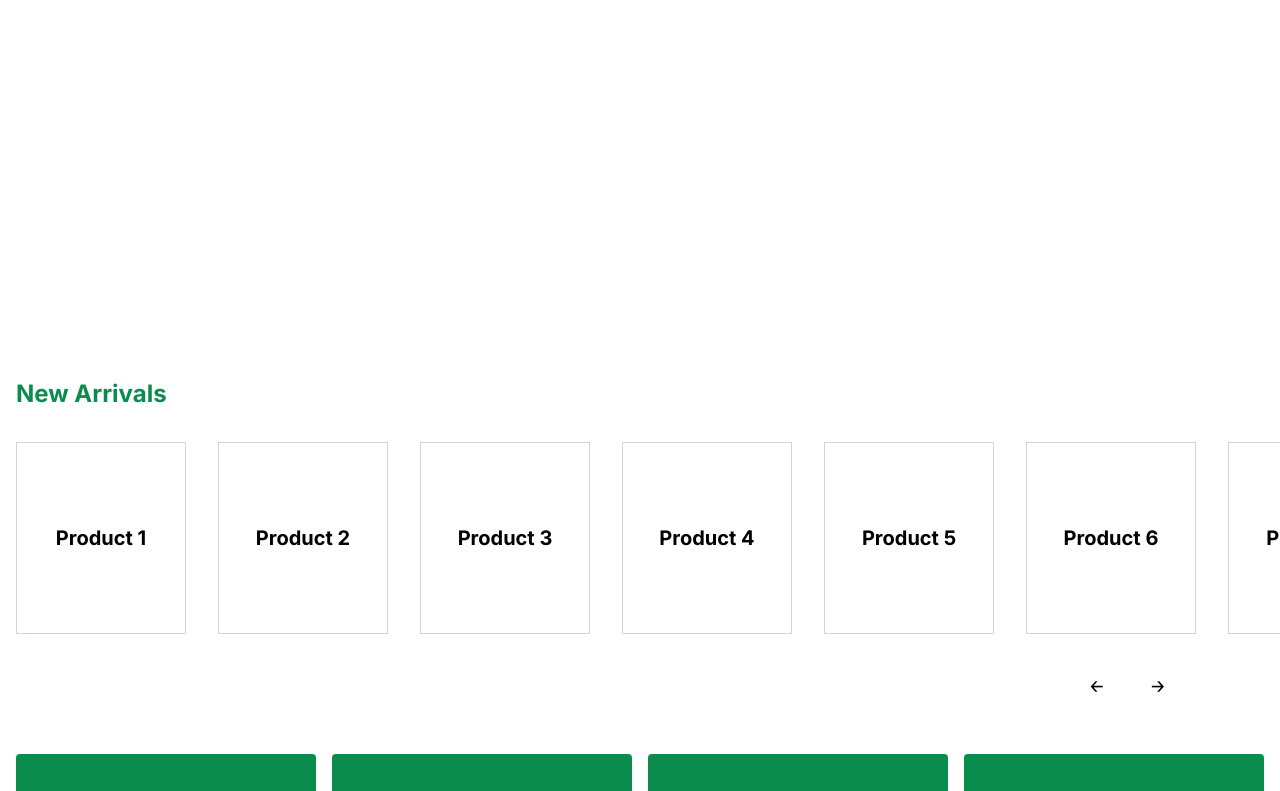
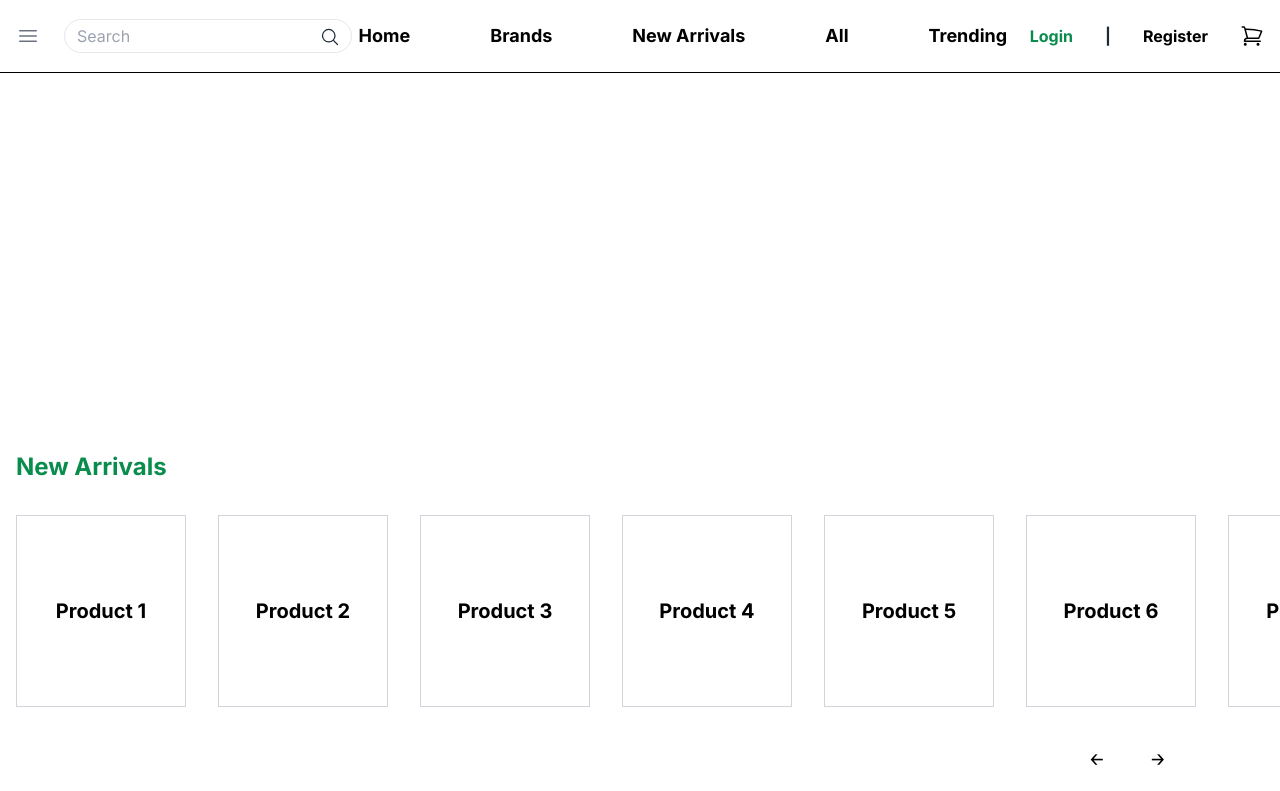
Before and after one commit to astronomx/solemarket, a Next.js app: page / in a window 1280 px wide. Shown: the top 791 px of the page. Built offline with nearby package versions, Linux system fonts and the light colour scheme.

Commit message:
Navbar, Homepage and catalog working

```diff
--- a/package.json
+++ b/package.json
@@ -9,9 +9,13 @@
     "lint": "next lint"
   },
   "dependencies": {
+    "@heroicons/react": "^2.0.18",
+    "@next/font": "^13.5.4",
+    "@supabase/auth-helpers-nextjs": "^0.8.1",
+    "@supabase/supabase-js": "^2.38.0",
     "next": "latest",
     "react": "latest",
-    "react-dom": "latest",
+    "react-dom": "^18.2.0",
     "react-router-dom": "^6.16.0"
   },
   "devDependencies": {
--- a/src/app/catalog/page.tsx
+++ b/src/app/catalog/page.tsx
@@ -4,7 +4,7 @@ import FilterMenu from "@/components/FilterMenu";
 export default function Catalog() {
   return(
     <>
-      <div className="flex justify-center">
+      <div className="flex justify-center mt-10">
         <div className="flex flex-row">
           <FilterMenu />
           <ShoeCatalog />
--- a/src/app/layout.tsx
+++ b/src/app/layout.tsx
@@ -1,11 +1,12 @@
 import './globals.css'
+import Navbar from '@/components/Navbar'
 import type { Metadata } from 'next'
-import { Inter } from 'next/font/google'
+import { Inter } from '@next/font/google'
 
 const inter = Inter({ subsets: ['latin'] })
 
 export const metadata: Metadata = {
-  title: 'Create Next App',
+  title: 'Solemarket',
   description: 'Generated by create next app',
 }
 
@@ -15,8 +16,14 @@ export default function RootLayout({
   children: React.ReactNode
 }) {
   return (
-    <html lang="en">
-      <body className={inter.className}>{children}</body>
+    <html lang="en" className={inter.className}>
+      <head>
+
+      </head>
+      <body>
+        <Navbar />
+        {children}
+      </body>
     </html>
-  )
+  );
 }
--- a/src/components/Navbar.tsx
+++ b/src/components/Navbar.tsx
@@ -0,0 +1,119 @@
+"use client";
+
+import Link from 'next/link';
+import { MagnifyingGlassIcon } from "@heroicons/react/24/outline";
+import { Bars3Icon } from "@heroicons/react/24/outline";
+import { ShoppingCartIcon } from "@heroicons/react/24/outline";
+import React, { useState } from "react";
+
+export default function Navbar() {
+  const [showOffcanvas, setShowOffcanvas] = useState(false);
+
+  const handleToggleOffcanvas = () => {
+    setShowOffcanvas(!showOffcanvas);
+  };
+
+  return (
+    <nav className="flex justify-between items-center border-b border-black bg-white p-4 top-0 sticky">
+      <div className="flex items-center">
+        <button onClick={handleToggleOffcanvas}>
+          <Bars3Icon className="h-6 w-6 text-gray-500" />
+        </button>
+        <div className="w-6 h-6 bg-white"></div>
+        <div className="relative">
+          <input
+            type="text"
+            placeholder="Search"
+            className="border rounded-full py-1 px-3 pr-10 focus:outline-none focus:border-green-700"
+          />
+          <div className="absolute top-0 right-0 mt-2 mr-3">
+            <button><MagnifyingGlassIcon className="h-5 w-5 text-gray-800" /></button>
+          </div>
+        </div>
+      </div>
+      <div className="hidden md:flex space-x-20">
+        <Link href="/" passHref>
+          <span className="font-bold text-lg hover:text-[#098C4C]">Home</span>
+        </Link>
+        <Link href="/" passHref>
+          <span className="font-bold text-lg hover:text-[#098C4C]">Brands</span>
+        </Link>
+        <Link href="/" passHref>
+          <span className="font-bold text-lg hover:text-[#098C4C]">New Arrivals</span>
+        </Link>
+        <Link href="/catalog" passHref>
+          <span className="font-bold text-lg hover:text-[#098C4C] focus:text-[#098C4C]">All</span>
+        </Link>
+        <Link href="/" passHref>
+          <span className="font-bold text-lg hover:text-[#098C4C]">Trending</span>
+        </Link>
+      </div>
+
+      <div className="hidden md:flex items-center space-x-4">
+        <button className="font-bold text-[#098C4C] py-2 px-4">Login</button>
+        <span className="font-bold text-gray-800">|</span>
+        <button className="font-bold text-black py-2 px-4">Register</button>
+        <button><ShoppingCartIcon className="h-6 w-6 text-black" /></button>
+      </div>
+
+      {showOffcanvas && (
+        <div className="fixed inset-0 bg-gray-700 bg-opacity-50 z-50">
+          <div className="absolute inset-y-0 left-0 max-w-xs w-full bg-[#2C2C2C] shadow-xl bg-[#2C2C2C]">
+            <div className="flex justify-end">
+              <button onClick={handleToggleOffcanvas} className="p-4">
+                <svg xmlns="http://www.w3.org/2000/svg" className="h-6 w-6 text-gray-500" fill="none" viewBox="0 0 24 24" stroke="currentColor">
+                  <path strokeLinecap="round" strokeLinejoin="round" strokeWidth="2" d="M6 18L18 6M6 6l12 12"></path>
+                </svg>
+              </button>
+            </div>
+            <div className="py-4 px-8">
+              <p className="mt-4">
+                <Link href="/" passHref>
+                  <span className="font-bold text-lg text-white hover:text-[#098C4C]">Home</span>
+                </Link>
+                <br />
+                <Link href="/" passHref>
+                  <span className="font-bold text-lg text-white hover:text-[#098C4C]">Brands</span>
+                </Link>
+                <br />
+                <Link href="/catalog" passHref>
+                  <span className="font-bold text-lg text-white hover:text-[#098C4C]">All</span>
+                </Link>
+                <br />
+                <Link href="/" passHref>
+                  <span className="font-bold text-lg text-white hover:text-[#098C4C]">Trending</span>
+                </Link>
+                <br />
+                <Link href="/" passHref>
+                  <span className="font-bold text-lg text-white hover:text-[#098C4C]">New Arrival</span>
+                </Link>
+                <br />
+                <Link href="/" passHref>
+                  <span className="font-bold text-lg text-white hover:text-[#098C4C]">Coming soon</span>
+                </Link>
+                <br />
+                <Link href="/Selling" passHref>
+                  <span className="font-bold text-lg text-white hover:text-[#098C4C]">Selling</span>
+                </Link>
+                <br />
+                <Link href="/Buying" passHref>
+                  <span className="font-bold text-lg text-white hover:text-[#098C4C]">Buying</span>
+                </Link>
+              </p>
+            </div>
+
+            <div className="absolute bottom-0 left-0 w-full py-4 px-8 space-x-2">
+              <Link href="/Login" passHref>
+                <span className="font-bold text-lg text-white hover:text-[#098C4C]">Login</span>
+              </Link>
+              <span className="font-bold text-white">|</span>
+              <Link href="/Register" passHref>
+                <span className="font-bold text-lg text-white hover:text-[#098C4C]">Register</span>
+              </Link>
+            </div>
+          </div>
+        </div>
+      )}
+    </nav>
+  );
+}
```
Also changed, not shown: public/images/nike.png (renamed from public/images/Nike.png), 1 other file (tests, documents, lock files or other folders).
